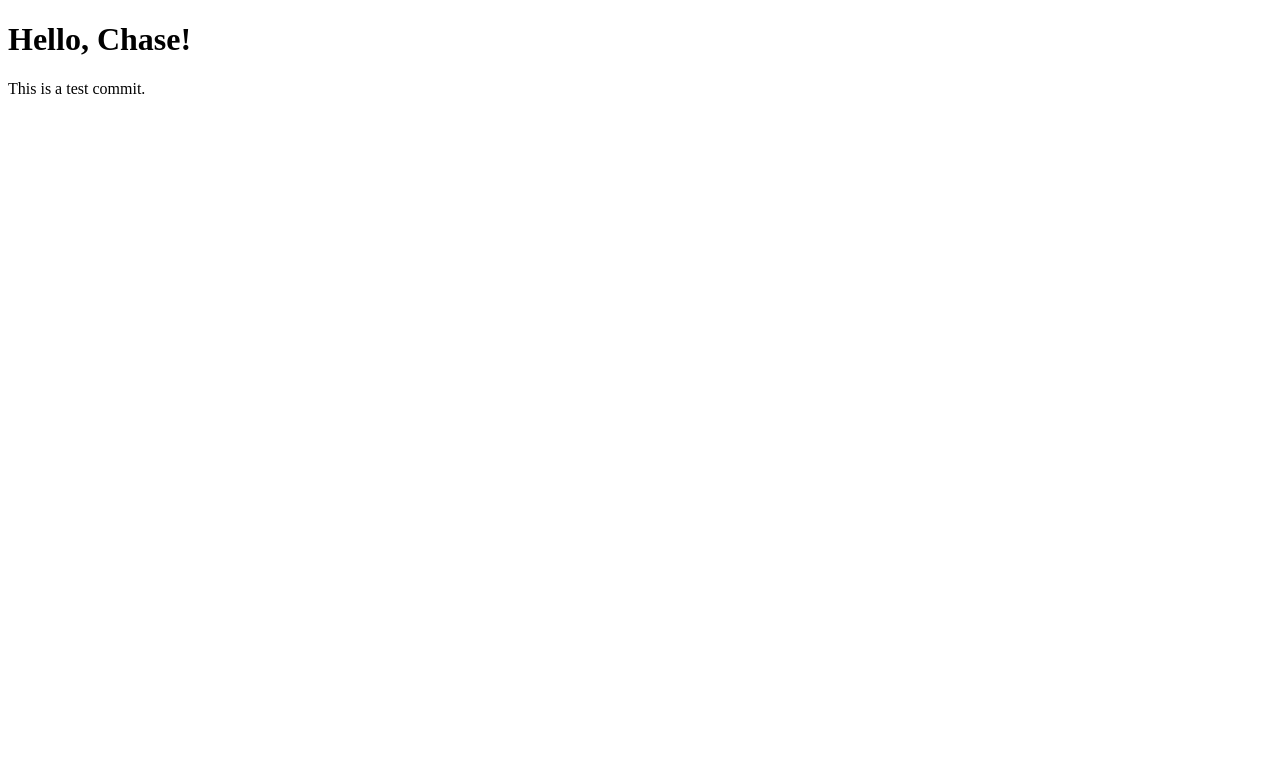
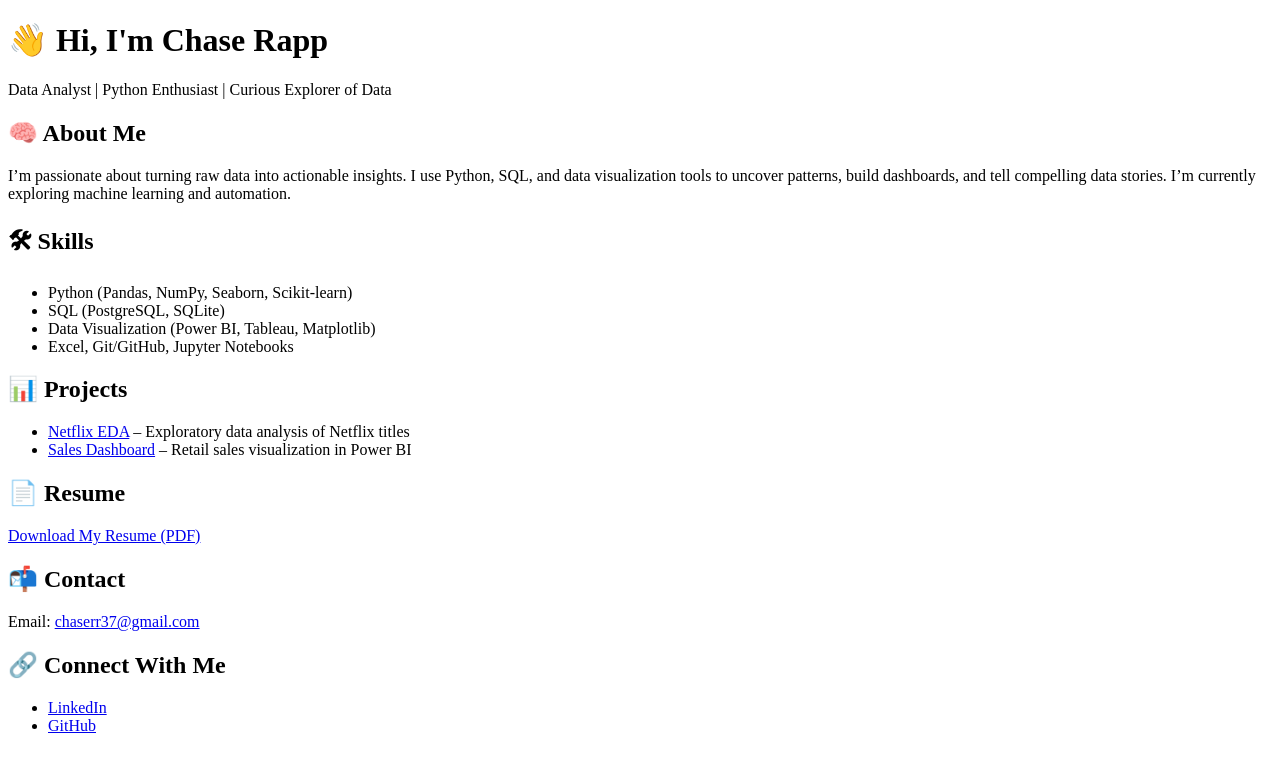
Before and after one commit to Chaserr37/my_portfolio, a plain HTML site: page index.html in a window 1280 px wide. Drawn offline with Linux system fonts and the light colour scheme.

Commit message:
Update portfolio content with full version

```diff
--- a/index.html
+++ b/index.html
@@ -2,10 +2,60 @@
 <html lang="en">
 <head>
   <meta charset="UTF-8" />
-  <title>Test Commit</title>
+  <meta name="viewport" content="width=device-width, initial-scale=1" />
+  <title>Chase Rapp – Data Analyst</title>
+  <link rel="stylesheet" href="style.css" />
 </head>
 <body>
-  <h1>Hello, Chase!</h1>
-  <p>This is a test commit.</p>
+  <header>
+    <h1>👋 Hi, I'm Chase Rapp</h1>
+    <p>Data Analyst | Python Enthusiast | Curious Explorer of Data</p>
+  </header>
+
+  <section>
+    <h2>🧠 About Me</h2>
+    <p>
+      I’m passionate about turning raw data into actionable insights.
+      I use Python, SQL, and data visualization tools to uncover patterns,
+      build dashboards, and tell compelling data stories.
+      I’m currently exploring machine learning and automation.
+    </p>
+  </section>
+
+  <section>
+    <h2>🛠 Skills</h2>
+    <ul>
+      <li>Python (Pandas, NumPy, Seaborn, Scikit-learn)</li>
+      <li>SQL (PostgreSQL, SQLite)</li>
+      <li>Data Visualization (Power BI, Tableau, Matplotlib)</li>
+      <li>Excel, Git/GitHub, Jupyter Notebooks</li>
+    </ul>
+  </section>
+
+  <section>
+    <h2>📊 Projects</h2>
+    <ul>
+      <li><a href="https://github.com/Chaserr37/netflix-eda">Netflix EDA</a> – Exploratory data analysis of Netflix titles</li>
+      <li><a href="https://github.com/Chaserr37/sales-dashboard">Sales Dashboard</a> – Retail sales visualization in Power BI</li>
+    </ul>
+  </section>
+
+  <section>
+    <h2>📄 Resume</h2>
+    <p><a href="resume.pdf" download>Download My Resume (PDF)</a></p>
+  </section>
+
+  <section>
+    <h2>📬 Contact</h2>
+    <p>Email: <a href="mailto:chaserr37@gmail.com">chaserr37@gmail.com</a></p>
+  </section>
+
+  <section>
+    <h2>🔗 Connect With Me</h2>
+    <ul>
+      <li><a href="https://www.linkedin.com/in/chase-rapp">LinkedIn</a></li>
+      <li><a href="https://github.com/Chaserr37">GitHub</a></li>
+    </ul>
+  </section>
 </body>
 </html>
```
